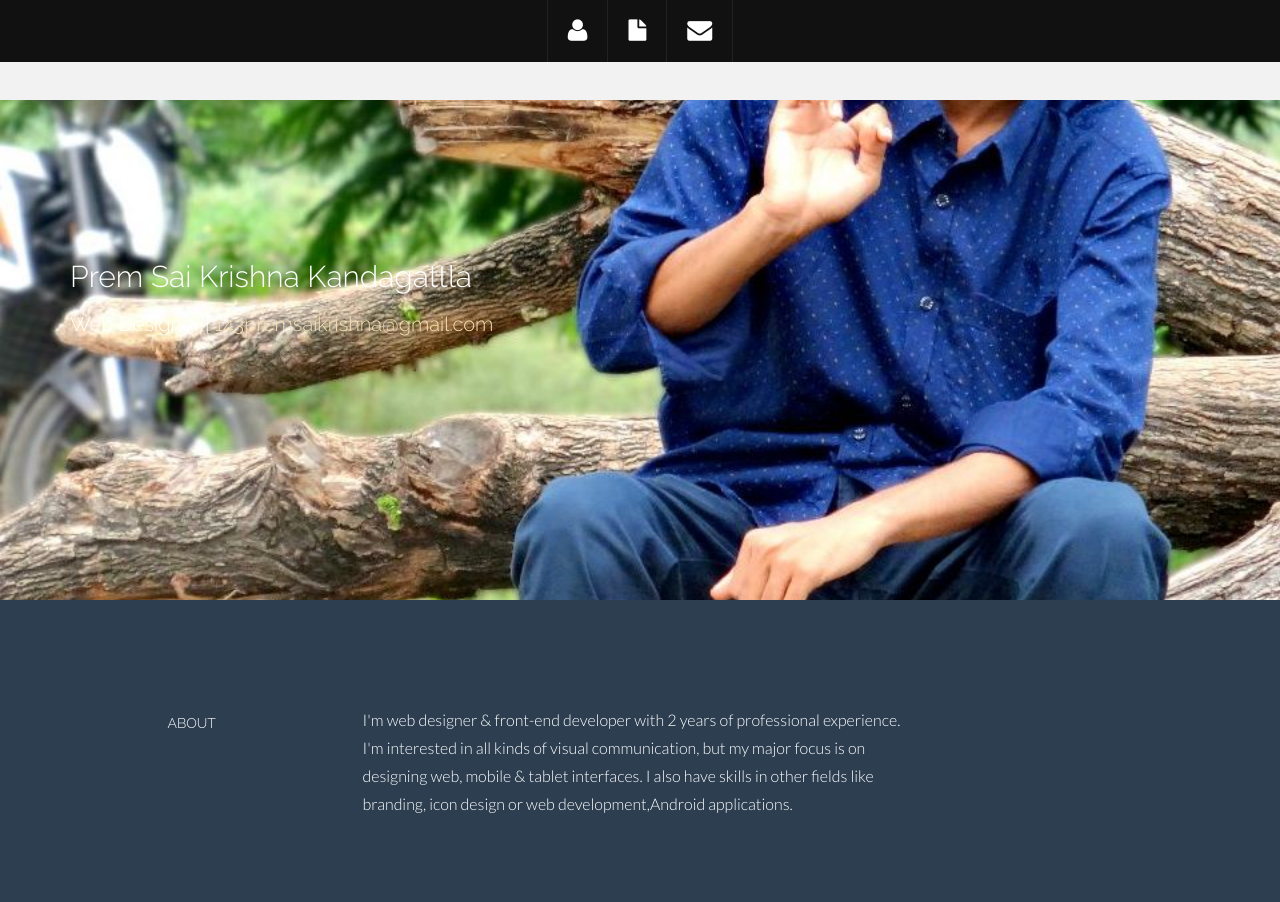
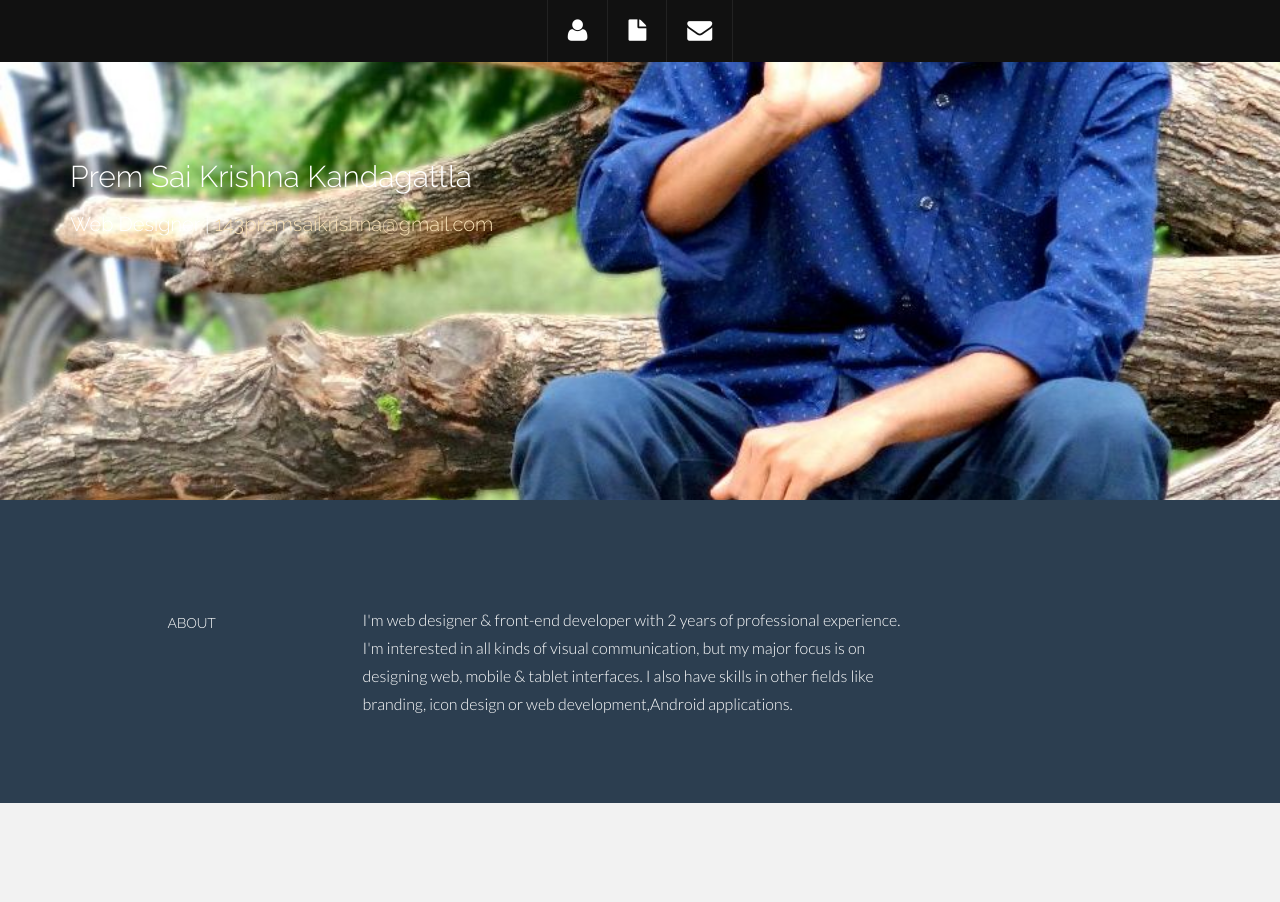
Before and after one commit to 143premsai/143premsai.github.io, a PHP site: page / in a window 1280 px wide. Shown: the top 902 px of the page. Run offline with PHP 8.4, Linux system fonts and the light colour scheme.

Commit message:
Update main.css

```diff
--- a/assets/css/main.css
+++ b/assets/css/main.css
@@ -162,7 +162,7 @@ a:after {
 /* Header Wrap */
 #headerwrap {
 	background: url(../img/header-bg.jpg) no-repeat center top;
-	margin-top: 100px;
+	margin-top: auto;
 	padding-top:140px;
 	text-align:center;
 	background-attachment: relative;
```
